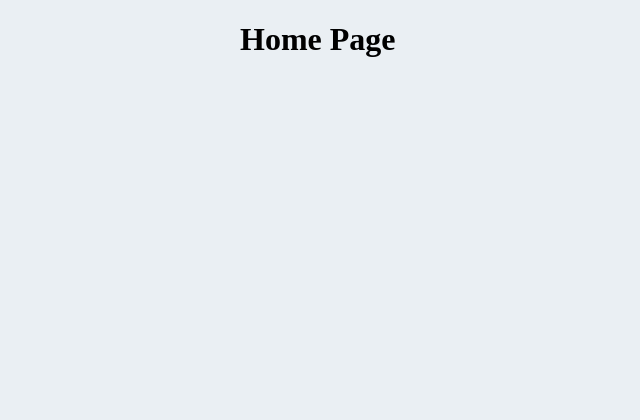
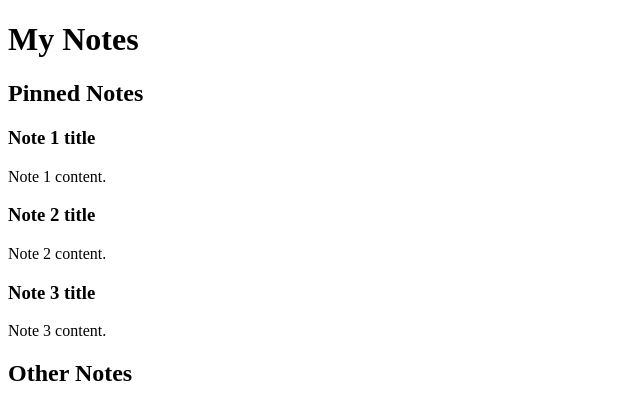
Before and after one commit to jesushperez/notes, a React (Create React App) app in the folder app/: page / in a window 1280 px wide. Shown: the top 420 px of the page, without its empty margins (0-640 px from the left). Built offline with nearby package versions, Linux system fonts and the light colour scheme.

Commit message:
removes css modules

```diff
--- a/app/src/App.js
+++ b/app/src/App.js
@@ -1,18 +1,40 @@
-import React from 'react';
+import React, { useState } from 'react';
 import {
    BrowserRouter as Router,
    Switch, Route
 } from 'react-router-dom';
 import Home from './components/Home';
-import './styles/base.css';
-import style from './styles/app.module.css'
 
 function App() {
+  const [notes, setNotes] = useState([
+    {
+      id: "1",
+      date: "May 11, 2018",
+      title: "Note 1 title",
+      content: "Note 1 content.",
+      isPinned: "true"
+    },
+    {
+      id: "2",
+      date: "June 23, 2019",
+      title: "Note 2 title",
+      content: "Note 2 content.",
+      isPinned: "true"
+    },
+    {
+      id: "3",
+      date: "December 13, 2019",
+      title: "Note 3 title",
+      content: "Note 3 content.",
+      isPinned: "true"
+    }
+  ]);
+
   return (
-    <div className={style.app}>
+    <div>
       <Router>
         <Switch>
-          <Route exact path="/" render={() => <Home />} />
+          <Route exact path="/" render={() => <Home notes={notes} />} />
         </Switch>
       </Router>
     </div>
--- a/app/src/components/Home.js
+++ b/app/src/components/Home.js
@@ -1,10 +1,17 @@
 import React from 'react';
+import NotesFeed from './NotesFeed';
+import pinnedFilter from '../helper/pinnedFilter';
 
-const Home = () => {
+const Home = ({notes}) => {
+
+  let pinnedNotes = pinnedFilter(notes, 'true');
+  let otherNotes = pinnedFilter(notes, 'false');
 
   return(
     <div>
-      <h1>Home Page</h1>
+      <h1>My Notes</h1>
+      <NotesFeed title="Pinned Notes" notes={pinnedNotes} />
+      <NotesFeed title="Other Notes" notes={otherNotes} />
     </div>
   );
 }
--- /dev/null
+++ b/app/src/components/Note.js
@@ -0,0 +1,20 @@
+import React from 'react';
+
+const Note = ({note}) => {
+
+  // Truncates body content of long notes to keep note previews short
+  let content = note.content;
+  if (content !== undefined) {
+    if(content.length > 100)
+      content = content.substring(0, 99) + '...';
+  }
+
+  return (
+    <div>
+      <h3>{note.title}</h3>
+      <p>{content}</p>
+    </div>
+  );
+}
+
+export default Note;
--- /dev/null
+++ b/app/src/components/NotesFeed.js
@@ -0,0 +1,18 @@
+import React from 'react';
+import Note from './Note';
+
+const NotesFeed = ({title, notes}) => {
+
+  let noteList = notes.map(note => {
+    return <Note key={note.id} note={note} />
+  });
+
+  return (
+    <div>
+      <h2>{title}</h2>
+      {noteList}
+    </div>
+  );
+}
+
+export default NotesFeed;
--- /dev/null
+++ b/app/src/helper/pinnedFilter.js
@@ -0,0 +1,5 @@
+function pinnedFilter(notes, isPinned) {
+  return notes.filter(note => note.isPinned === isPinned);
+}
+
+export default pinnedFilter;
--- a/app/src/styles/app.module.css
+++ /dev/null
@@ -1,7 +0,0 @@
-@value colors: "./colors.css";
-@value primary, primary-light, secondary, customBlack, customWhite from colors;
-
-.app {
-  margin: 0 auto;
-  max-width: 800px;
-}
--- a/app/src/styles/base.css
+++ /dev/null
@@ -1,5 +0,0 @@
-@import-normalize;
-
-body {
-  background-color: #EAEFF3;
-}
--- a/app/src/styles/colors.css
+++ /dev/null
@@ -1,5 +0,0 @@
-@value primary: #33678A;
-@value primary-light: #78A6C9;
-@value secondary: #E65C4F;
-@value customWhite: #EAEFF3;
-@value customBlack: #333333;
--- a/app/src/styles/fonts.css
+++ /dev/null
@@ -1,2 +0,0 @@
-@value font-title: 'Roboto', sans-serif;
-@value font-body: 'Open Sans', sans-serif;
```
Also changed, not shown: app/src/styles/titles.module.css (deleted, +0 -10 lines).
